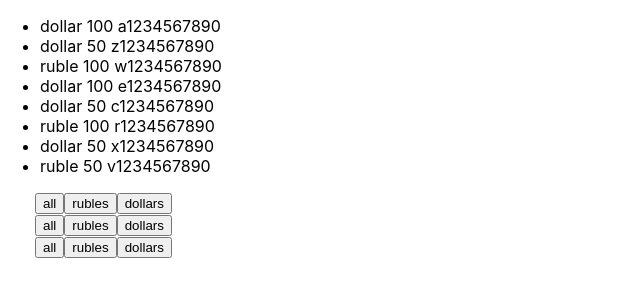
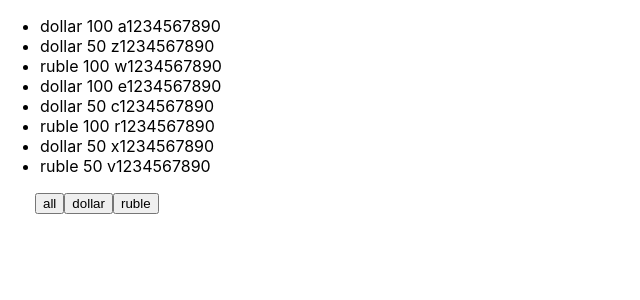
Before and after one commit to KombinatorVit/microtaski, a React (Create React App) app: page / in a window 1280 px wide. Shown: the top 300 px of the page, without its empty margins (0-640 px from the left). Built offline with nearby package versions, Linux system fonts and the light colour scheme.

Commit message:
It worked, cheers Filter dz

```diff
--- a/src/App.tsx
+++ b/src/App.tsx
@@ -34,12 +34,12 @@ function App() {
         <div>
 
             <NewComponent m={currentMoney}/>
-            <div style={{marginLeft: '35px'}}>
-                <Button callBack={() => onClickFilterAppHandler('all')}/>
-                <Button callBack={() => onClickFilterAppHandler('dollar')}/>
-                <Button callBack={() => onClickFilterAppHandler('ruble')}/>
-            </div>
-        </div>);
+            <div style={{marginLeft: '35px', display: 'flex'}}>
+                <Button name={'all'} callBack={() => onClickFilterAppHandler('all')}/>
+                <Button name={'dollar'}callBack={() => onClickFilterAppHandler('dollar')}/>
+                <Button name={'ruble'} callBack={() => onClickFilterAppHandler('ruble')}/>
+        </div>
+</div>);
 }
 
 export default App;
--- a/src/components/Button.tsx
+++ b/src/components/Button.tsx
@@ -2,6 +2,7 @@ import React from 'react';
 
 type ButtonType = {
     callBack: () => void
+    name: string
 }
 
 function Button(props: ButtonType) {
@@ -11,16 +12,14 @@ function Button(props: ButtonType) {
     };
 
     return (
+
         <div>
-            <button onClick={onClickHandler}>all
+            <button onClick={onClickHandler}> {props.name}
             </button>
-            <button onClick={onClickHandler}>rubles
-            </button>
-            <button onClick={onClickHandler}>dollars
-            </button>
+
         </div>
     )
-        ;
+
 }
 
 export default Button;
```
